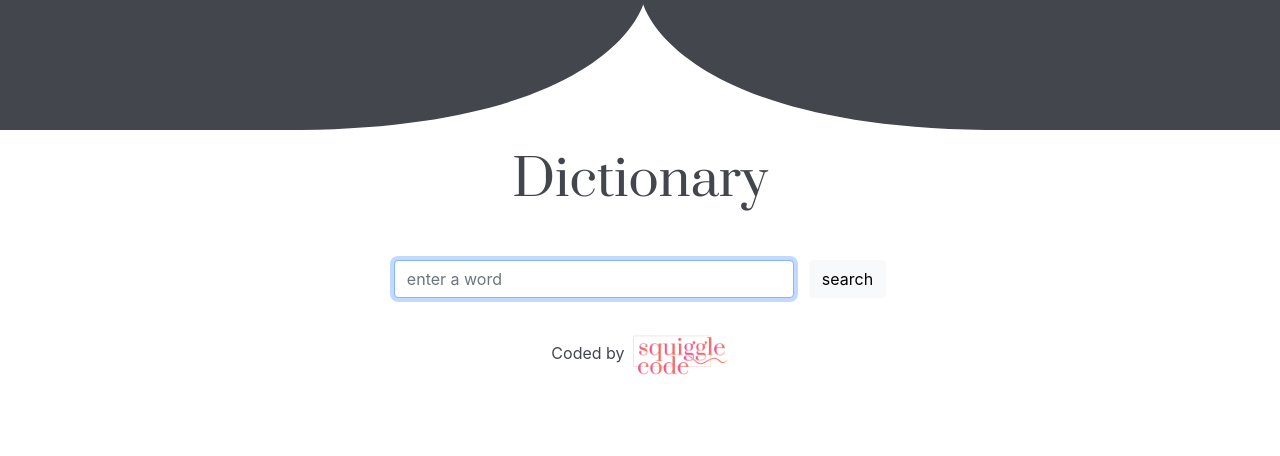
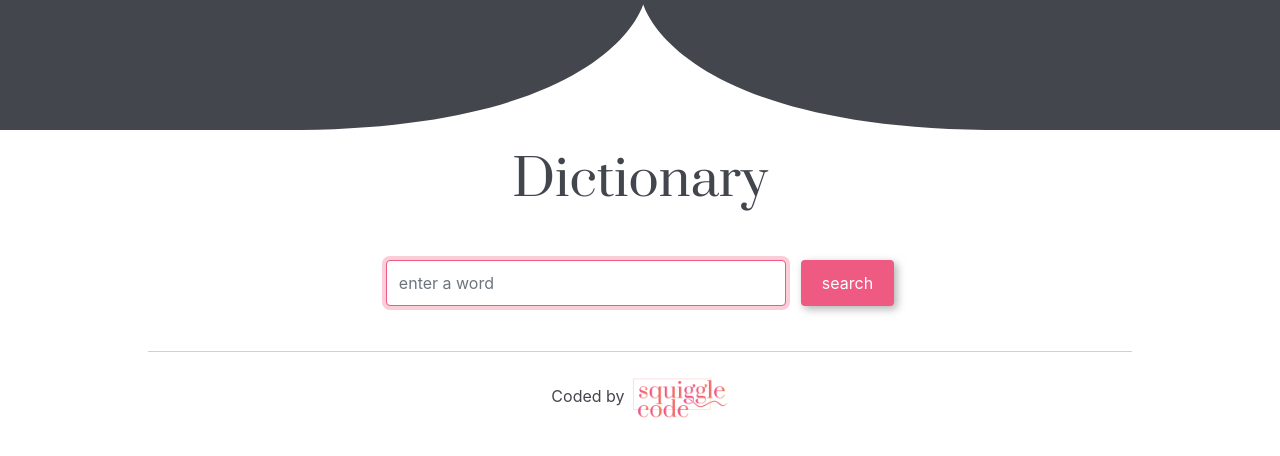
Before and after one commit to TreeLife8/dictionary-react-project, a React (Create React App) app: page / in a window 1280 px wide. Shown: the top 456 px of the page. Built offline with nearby package versions, Linux system fonts and the light colour scheme.

Commit message:
updated the settings for the buttons and the footer

```diff
--- a/src/App.css
+++ b/src/App.css
@@ -17,6 +17,10 @@ h1 {
   color: #61dafb;
 }
 .App footer {
-  background: white;
-  padding: 15px;
+  padding: 25px;
 }
+.divider {
+  display: block;
+  margin: auto;
+  max-width: 80%;
+}
--- a/src/App.js
+++ b/src/App.js
@@ -12,6 +12,7 @@ export default function App() {
         <Search />
       </header>
       <footer>
+        <hr className="divider mb-4" />
         Coded by <img src={logo} className="App-logo" alt="logo" />
       </footer>
     </div>
--- a/src/Meaning.js
+++ b/src/Meaning.js
@@ -6,7 +6,7 @@ export default function Meaning(props) {
   console.log(props.meaning);
   return (
     <div className="Meaning">
-      <h3>{props.meaning.partOfSpeech}</h3>
+      <h3 className="mt-4 pt-3">{props.meaning.partOfSpeech}</h3>
       {props.meaning.definitions.map(function (definition, index) {
         return (
           <div key={index}>
--- a/src/Search.css
+++ b/src/Search.css
@@ -5,3 +5,25 @@ form {
   max-width: 400px;
   margin-right: 15px;
 }
+.btn {
+  background: rgb(239, 90, 131);
+  color: white;
+  padding: 10px 20px;
+  box-shadow: 3px 3px 8px rgba(125, 125, 125, 0.6);
+  transition: all 200ms ease-in-out;
+}
+.btn:hover {
+  color: white;
+  opacity: 0.9;
+}
+.form:active,
+.form:focus,
+.btn:active,
+.btn:focus {
+  border-color: rgb(239, 90, 131);
+  box-shadow: 0 0 0 0.25rem rgba(239, 90, 131, 0.3);
+}
+.btn:active,
+.btn:focus {
+  box-shadow: 3px 3px 8px rgba(125, 125, 125, 0.6);
+}
--- a/src/Search.js
+++ b/src/Search.js
@@ -30,7 +30,7 @@ export default function Search() {
             autoFocus={true}
             onChange={updateWord}
           ></input>
-          <input className="btn btn-light" type="submit" value="search"></input>
+          <input className="btn" type="submit" value="search"></input>
         </form>
         <Results data={results} />
       </div>
```
